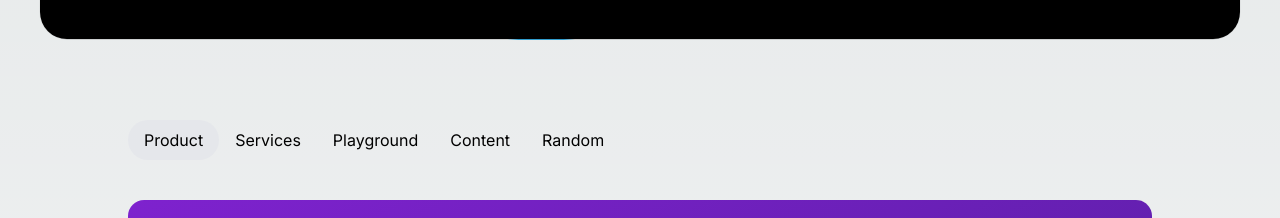
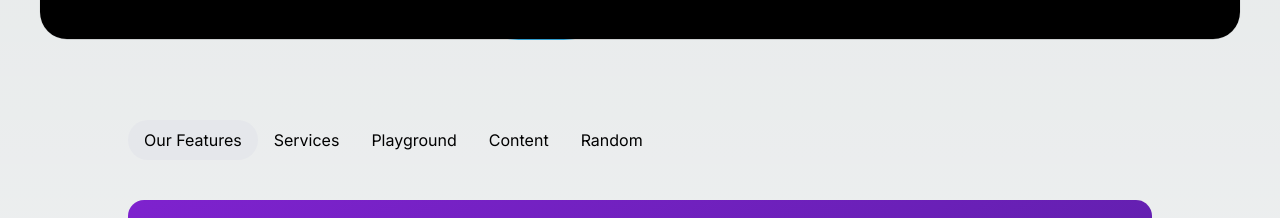
Before and after one commit to sakethreddy21/trainingmug_website, a Next.js app: page / in a window 1280 px wide. Shown: the part 1480-1698 px from the top of the page. Built offline with nearby package versions, Linux system fonts and the light colour scheme.

Commit message:
tabs updated

```diff
--- a/components/tabs/page.tsx
+++ b/components/tabs/page.tsx
@@ -6,8 +6,8 @@ import { Tabs } from "../ui/tabs";
 export function TabsDemo() {
   const tabs = [
     {
-      title: "Product",
-      value: "product",
+      title: "Our Features",
+      value: "features",
       content: (
         <div className="w-full overflow-hidden relative h-full rounded-2xl p-10 text-xl md:text-4xl font-bold text-white bg-gradient-to-br from-purple-700 to-violet-900">
           <p>Product Tab</p>
```
